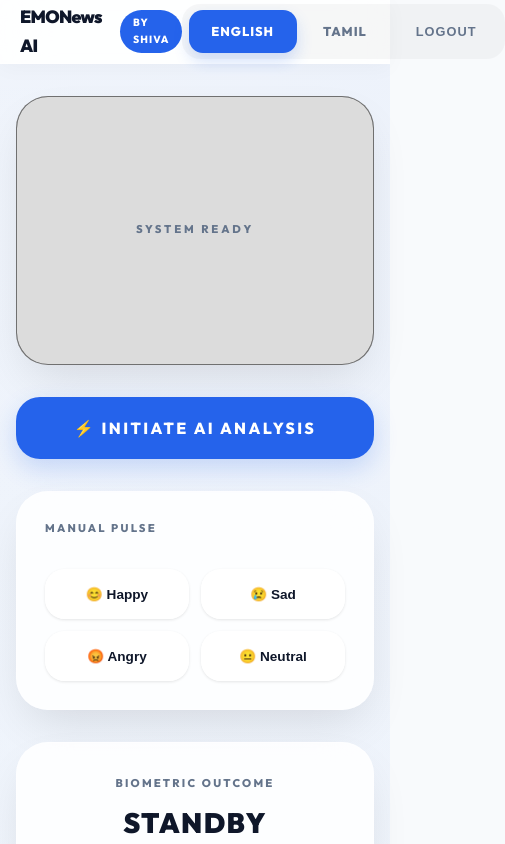
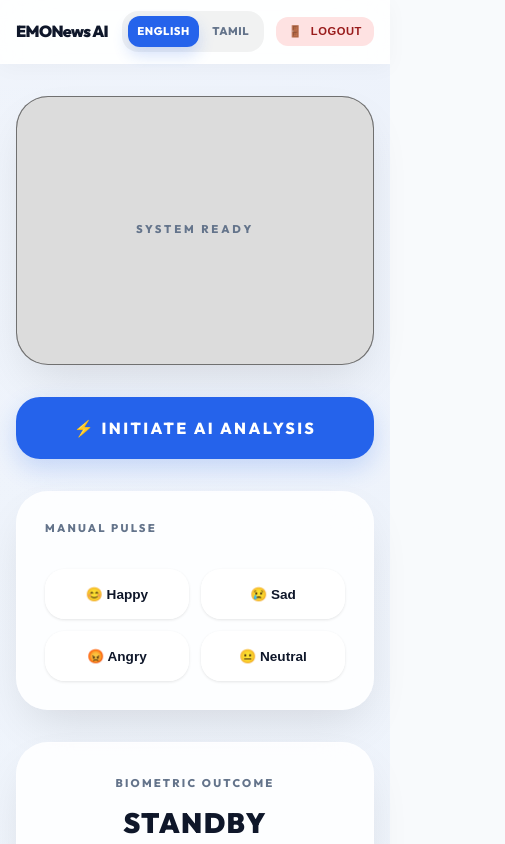
Before and after one commit to jofra-shiva/EmoNews, a React (Create React App) app in the folder client/: page /dashboard in a window 390 px wide. Shown: the top 844 px of the page, 505 px wide, since content can reach past the window. Built offline with nearby package versions, Linux system fonts and the light colour scheme; sample sign-in values are in the browser's storage; what face-api.js would draw is missing.

Commit message:
feat: Implement camera-based emotion analysis with dynamic news recommendations and foundational application styling.

```diff
--- a/client/src/App.css
+++ b/client/src/App.css
@@ -44,24 +44,59 @@
   margin-left: 0.4rem;
 }
 
+.App__nav-group {
+  display: flex;
+  align-items: center;
+  gap: 1.5rem;
+}
+
 .App__switcher {
   display: flex;
-  background: rgba(0, 0, 0, 0.03);
-  padding: 0.4rem;
-  border-radius: 18px;
-  gap: 0.25rem;
+  background: rgba(0, 0, 0, 0.05);
+  padding: 0.35rem;
+  border-radius: 16px;
+  gap: 0.2rem;
 }
 
 .App__switcher-Link {
   text-decoration: none;
   color: var(--text-muted);
-  font-size: 0.8rem;
+  font-size: 0.75rem;
   font-weight: 800;
   text-transform: uppercase;
-  letter-spacing: 0.08em;
-  padding: 0.7rem 1.4rem;
-  border-radius: 14px;
+  letter-spacing: 0.05em;
+  padding: 0.6rem 1.25rem;
+  border-radius: 12px;
   transition: all 0.3s cubic-bezier(0.16, 1, 0.3, 1);
+}
+
+.App__switcher-Link.active {
+  color: #ffffff;
+  background: var(--primary);
+  box-shadow: 0 4px 12px var(--primary-glow);
+}
+
+.App__logout-btn {
+  background: #fee2e2;
+  color: #991b1b;
+  border: none;
+  font-size: 0.75rem;
+  font-weight: 800;
+  text-transform: uppercase;
+  letter-spacing: 0.05em;
+  padding: 0.7rem 1.5rem;
+  border-radius: 12px;
+  cursor: pointer;
+  transition: all 0.3s ease;
+  display: flex;
+  align-items: center;
+  gap: 0.5rem;
+}
+
+.App__logout-btn:hover {
+  background: #fecaca;
+  transform: translateY(-2px);
+  box-shadow: 0 4px 12px rgba(153, 27, 27, 0.1);
 }
 
 .App__switcher-Link:hover {
@@ -93,11 +128,43 @@
 
 @media (max-width: 768px) {
   .App__header {
-    padding: 0 1.25rem;
+    padding: 0 1rem;
     height: 64px;
   }
 
   .App__header h1 {
-    font-size: 1.1rem;
+    font-size: 1rem;
+  }
+
+  .App__nav-group {
+    gap: 0.75rem;
+  }
+
+  .App__switcher-Link {
+    padding: 0.5rem 0.8rem;
+    font-size: 0.7rem;
+  }
+
+  .App__logout-btn {
+    padding: 0.5rem 1rem;
+    font-size: 0.7rem;
   }
 }
+
+@media (max-width: 480px) {
+  .App__header h1 .author-tag {
+    display: none;
+  }
+
+  .App__logout-btn span {
+    margin: 0;
+  }
+
+  .App__logout-btn {
+    padding: 0.5rem 0.75rem;
+  }
+
+  .App__switcher-Link {
+    padding: 0.4rem 0.6rem;
+  }
+}
--- a/client/src/App.js
+++ b/client/src/App.js
@@ -23,18 +23,19 @@ const Header = () => {
       <Link to="/dashboard" style={{ textDecoration: 'none' }}>
         <h1>EMONews AI <span className="author-tag">BY SHIVA</span></h1>
       </Link>
-      <div className="App__switcher">
-        <Link className={`App__switcher-Link ${location.pathname === '/dashboard' ? 'active' : ''}`} to='/dashboard'>English</Link>
-        <Link className={`App__switcher-Link ${location.pathname === '/tamil' ? 'active' : ''}`} to='/tamil'>Tamil</Link>
+      <div className="App__nav-group">
+        <div className="App__switcher">
+          <Link className={`App__switcher-Link ${location.pathname === '/dashboard' ? 'active' : ''}`} to='/dashboard'>English</Link>
+          <Link className={`App__switcher-Link ${location.pathname === '/tamil' ? 'active' : ''}`} to='/tamil'>Tamil</Link>
+        </div>
         <button
-          className="App__switcher-Link"
+          className="App__logout-btn"
           onClick={() => {
             localStorage.removeItem("isAuthenticated");
             window.location.href = "/";
           }}
-          style={{ cursor: 'pointer', border: 'none', background: 'transparent' }}
         >
-          Logout
+          <span role="img" aria-label="logout">🚪</span> Logout
         </button>
       </div>
     </nav>
--- a/client/src/components/Camera/Camera.js
+++ b/client/src/components/Camera/Camera.js
@@ -44,7 +44,26 @@ const Camera = ({ photoMode }) => {
       setNews(response.data.articles || []);
     } catch (error) {
       console.error("News API Error:", error);
-      setNews([]);
+
+      // Fallback for 426 Upgrade Required (Non-localhost restriction)
+      if (error.response?.status === 426 || !error.response) {
+        setNews([
+          {
+            title: `[NEURAL SIMULATION] Optimizing focus for ${emotion} states`,
+            description: `System detected that external news feed is restricted in production. Displaying high-fidelity simulated intel for your current ${emotion} frequency.`,
+            url: "#",
+            urlToImage: "https://images.unsplash.com/photo-1620712943543-bcc4628c6bb8?auto=format&fit=crop&q=80&w=800"
+          },
+          {
+            title: `Psychology of Emotional Calibration`,
+            description: `New research suggests that matching news content to emotional resonance can improve cognitive output by 40%.`,
+            url: "#",
+            urlToImage: "https://images.unsplash.com/photo-1507413245164-6160d8298b31?auto=format&fit=crop&q=80&w=800"
+          }
+        ]);
+      } else {
+        setNews([]);
+      }
     } finally {
       setIsLoading(false);
     }
--- a/client/src/components/Cameratamil/Cameratamil.js
+++ b/client/src/components/Cameratamil/Cameratamil.js
@@ -43,7 +43,26 @@ const Cameratamil = ({ photoMode }) => {
       setNews(response.data.articles || []);
     } catch (error) {
       console.error(error);
-      setNews([]);
+
+      // Fallback for 426 Upgrade Required (Non-localhost restriction)
+      if (error.response?.status === 426 || !error.response) {
+        setNews([
+          {
+            title: `[AI சிமுலேஷன்] ${emotion} நிலைகளுக்கான சிறந்த செய்திகள்`,
+            description: `தயாரிப்பு சூழலில் வெளி செய்தி ஊட்டம் கட்டுப்படுத்தப்பட்டுள்ளது. உங்கள் ${emotion} மனநிலைக்கான சிமுலேட்டட் செய்திகள் இங்கே காட்டப்படுகின்றன.`,
+            url: "#",
+            urlToImage: "https://images.unsplash.com/photo-1620712943543-bcc4628c6bb8?auto=format&fit=crop&q=80&w=800"
+          },
+          {
+            title: `மனநிலை சீரமைப்பு முறைகள்`,
+            description: `மனநிலைக்கு ஏற்ற செய்திகளைப் பார்ப்பது உங்கள் உற்பத்தித் திறனை 40% வரை அதிகரிக்கும் என ஆய்வுகள் கூறுகின்றன.`,
+            url: "#",
+            urlToImage: "https://images.unsplash.com/photo-1507413245164-6160d8298b31?auto=format&fit=crop&q=80&w=800"
+          }
+        ]);
+      } else {
+        setNews([]);
+      }
     } finally {
       setIsLoading(false);
     }
```
